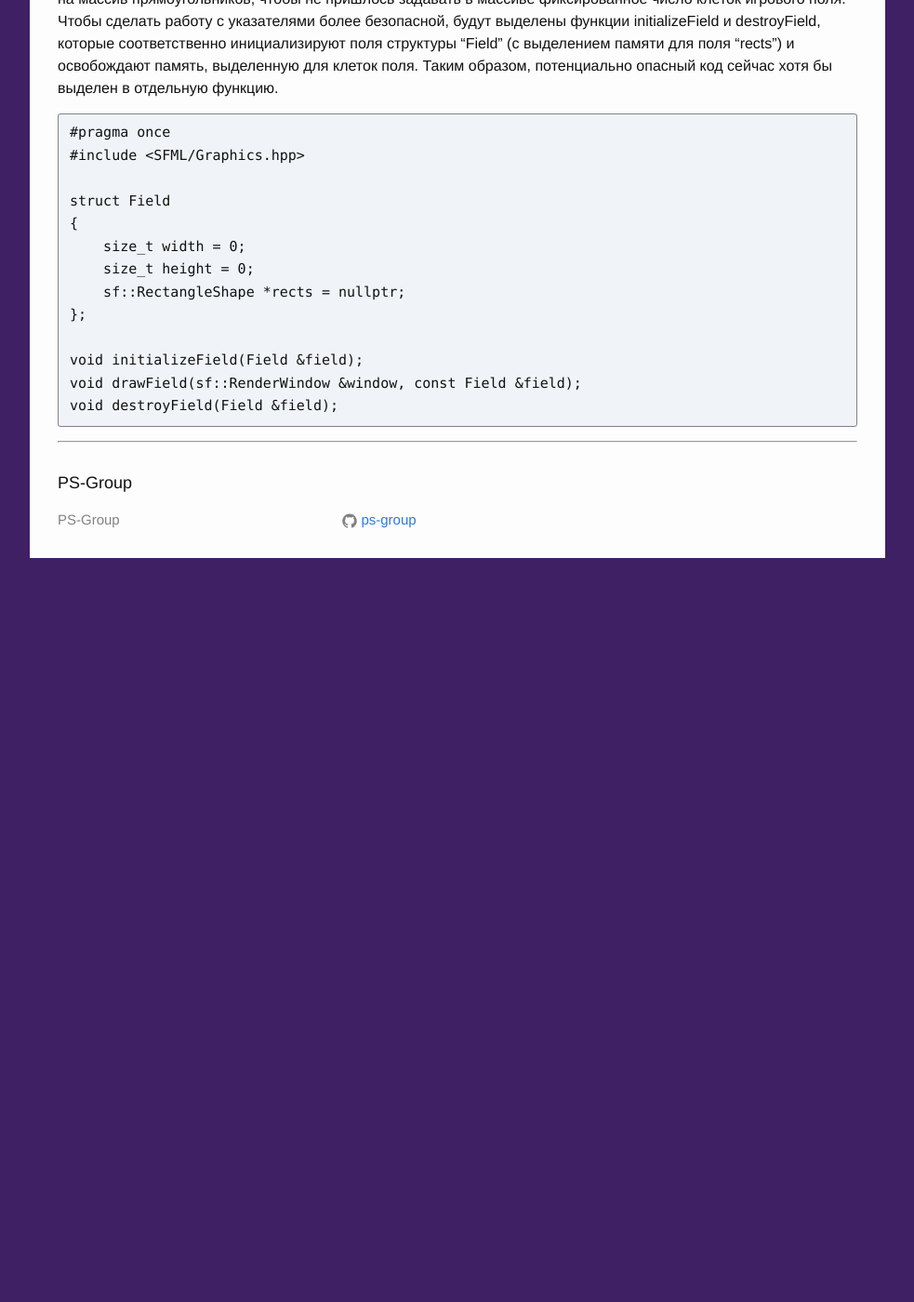
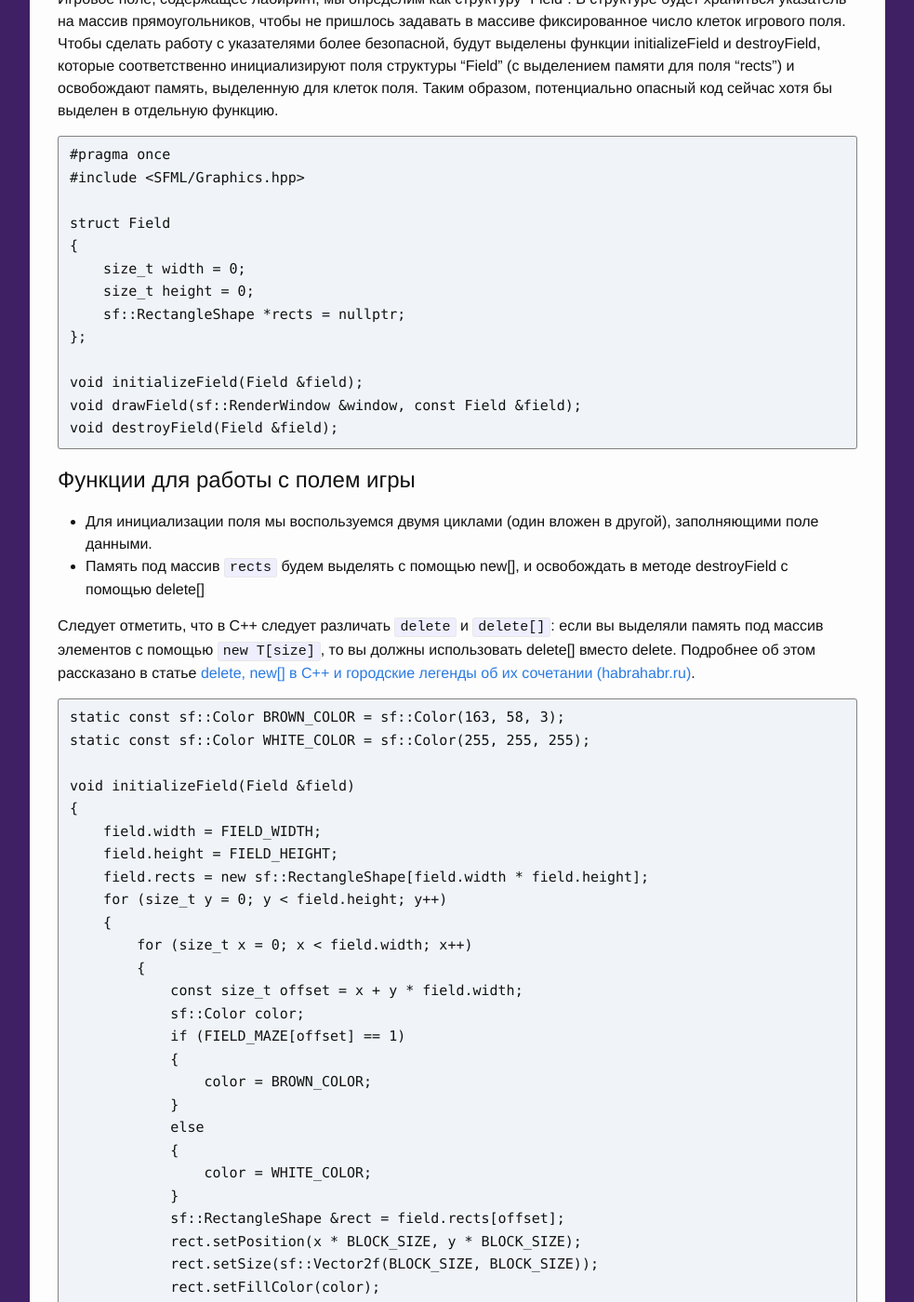
Before and after one commit to ps-group/ps-group.github.io, a Jekyll site: the page built from _packman/3.md, in a window 1280 px wide and 1400 px high, scrolled down 2837 px. Shown: the whole window at 93% size, without its empty margins (148-1131 px from the left). Built offline with Jekyll 4.4.1, drawn with Linux system fonts in a browser that asks for light colours; before the commit the page ends 3467 px from its top, so only the background shows below that; some of the changed text lies outside the part shown.

Commit message:
Мелкие улучшения по SFML Packman

````diff
--- a/_packman/3.md
+++ b/_packman/3.md
@@ -74,3 +74,59 @@ void initializeField(Field &field);
 void drawField(sf::RenderWindow &window, const Field &field);
 void destroyField(Field &field);
 ```
+
+## Функции для работы с полем игры
+
+- Для инициализации поля мы воспользуемся двумя циклами (один вложен в другой), заполняющими поле данными.
+- Память под массив `rects` будем выделять с помощью new[], и освобождать в методе destroyField с помощью delete[]
+
+Следует отметить, что в C++ следует различать `delete` и `delete[]`: если вы выделяли память под массив элементов с помощью `new T[size]`, то вы должны использовать delete[] вместо delete. Подробнее об этом рассказано в статье [delete, new[] в C++ и городские легенды об их сочетании (habrahabr.ru)](https://habrahabr.ru/company/abbyy/blog/117208/).
+
+```
+static const sf::Color BROWN_COLOR = sf::Color(163, 58, 3);
+static const sf::Color WHITE_COLOR = sf::Color(255, 255, 255);
+
+void initializeField(Field &field)
+{
+    field.width = FIELD_WIDTH;
+    field.height = FIELD_HEIGHT;
+    field.rects = new sf::RectangleShape[field.width * field.height];
+    for (size_t y = 0; y < field.height; y++)
+    {
+        for (size_t x = 0; x < field.width; x++)
+        {
+            const size_t offset = x + y * field.width;
+            sf::Color color;
+            if (FIELD_MAZE[offset] == 1)
+            {
+                color = BROWN_COLOR;
+            }
+            else
+            {
+                color = WHITE_COLOR;
+            }
+            sf::RectangleShape &rect = field.rects[offset];
+            rect.setPosition(x * BLOCK_SIZE, y * BLOCK_SIZE);
+            rect.setSize(sf::Vector2f(BLOCK_SIZE, BLOCK_SIZE));
+            rect.setFillColor(color);
+        }
+    }
+}
+
+void destroyField(Field &field)
+{
+    delete[] field.rects;
+}
+```
+
+Для рисования всего игрового поля достаточно пройти циклом по массиву rects, перебрав `width*height` элементов:
+
+```cpp
+void drawField(sf::RenderWindow &window, const Field &field)
+{
+    for (size_t i = 0; i < field.width * field.height; i++)
+    {
+        window.draw(field.rects[i]);
+    }
+}
+```
````
Also changed, not shown: _sfml/stackoverflow-answers.md (+4 -0 lines).
